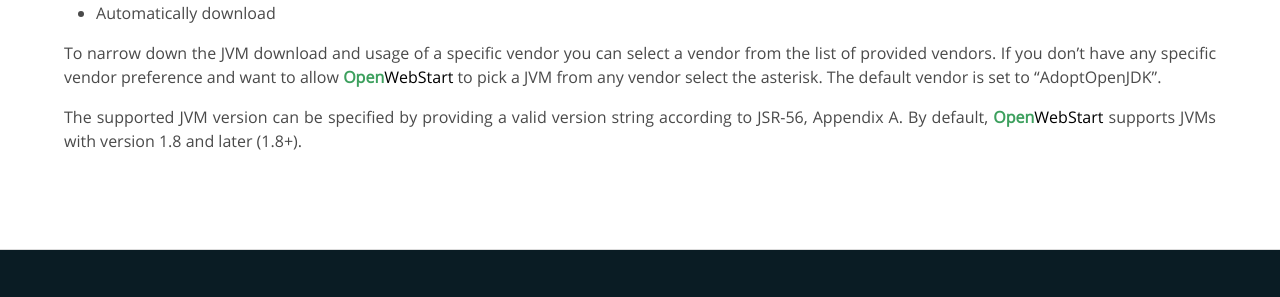
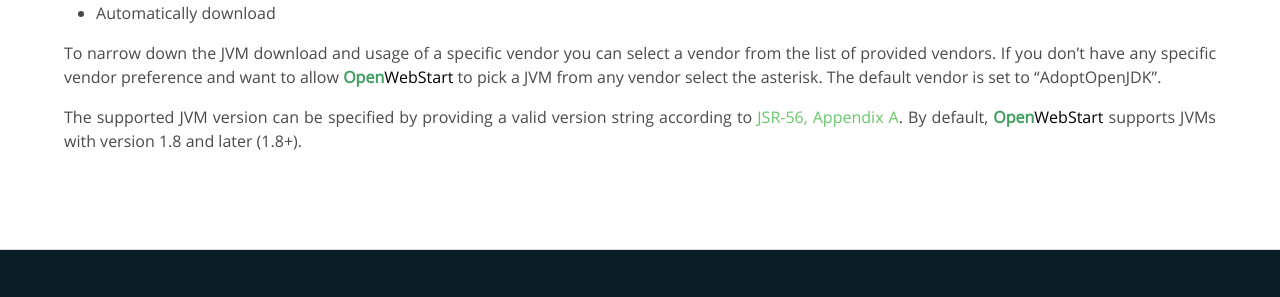
Before and after one commit to karakun/openwebstart-page, a Jekyll site: the page built from jvm-manager.md, in a window 1280 px wide and 900 px high, scrolled down 1512 px. Shown: the part 392-689 px from the top of the window. Built offline with Jekyll 4.4.1, drawn with Linux system fonts in a browser that asks for light colours; our own code applies the rules of GitHub Pages for plain Markdown files; comment, search, counter and statistics services are not loaded; some of the changed lines change nothing that is shown.

Commit message:
add link to JSR

```diff
--- a/jvm-manager.md
+++ b/jvm-manager.md
@@ -45,5 +45,5 @@
 If you don't have any specific vendor preference and want to allow <span class="text-highlight">Open<span>WebStart</span></span> to pick a JVM from any vendor select the asterisk.
 The default vendor is set to "AdoptOpenJDK".
 
-The supported JVM version can be specified by providing a valid version string according to JSR-56, Appendix A.
+The supported JVM version can be specified by providing a valid version string according to [JSR-56, Appendix A](https://www.jcp.org/en/jsr/detail?id=56).
 By default, <span class="text-highlight">Open<span>WebStart</span></span> supports JVMs with version 1.8 and later (1.8+).
```
